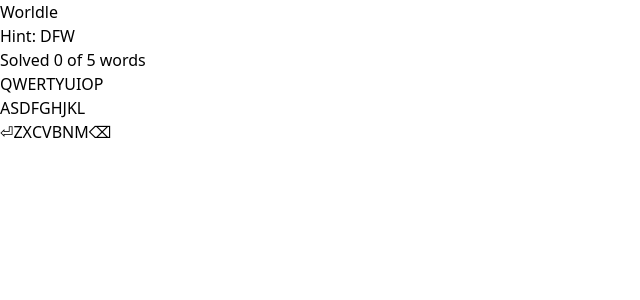
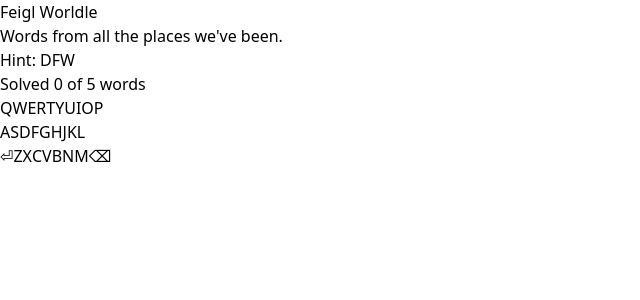
Before and after one commit to alexjfeigl/anniversary_game, a React (Vite) app: page / in a window 1280 px wide. Shown: the top 300 px of the page, without its empty margins (0-640 px from the left). Built offline with nearby package versions, Linux system fonts and the light colour scheme.

Commit message:
polished up

```diff
--- a/src/components/AnniversaryWordle.jsx
+++ b/src/components/AnniversaryWordle.jsx
@@ -138,7 +138,8 @@
 
   return (
     <div className="flex flex-col items-center p-4 max-w-lg mx-auto">
-      <h1 className="text-2xl font-bold mb-4">Worldle</h1>
+      <h1 className="text-2xl font-bold mb-4">Feigl Worldle</h1>
+      <h2 className="text-2xl font-bold mb-4">Words from all the places we've been.</h2>
       <div className="mb-4">Hint: {currentHint}</div>
       <div className="mb-4 text-sm">
         Solved {solvedWords.size} of {words.length} words
```
